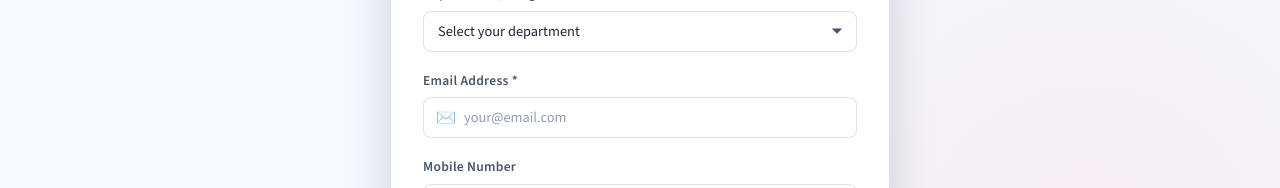
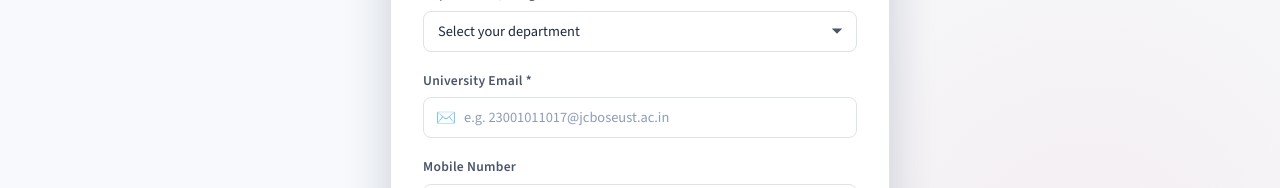
Before and after one commit to DeepakTaneja7/YMCA-CAMPUS-PORTAL, a plain HTML site: page jcbose-portal/student-signup.html in a window 1280 px wide. Shown: the part 703-891 px from the top of the page. Drawn offline with nearby package versions, Linux system fonts and the light colour scheme.

Commit message:
email specification in signup

```diff
--- a/jcbose-portal/student-signup.html
+++ b/jcbose-portal/student-signup.html
@@ -128,7 +128,7 @@
             </div>
 
             <div class="form-group">
-              <label class="form-label" for="email">Email Address *</label>
+              <label class="form-label" for="email">University Email *</label>
               <div class="input-icon-wrap">
                 <span class="icon">✉️</span>
                 <input
@@ -136,7 +136,9 @@
                   id="email"
                   name="email"
                   class="form-control"
-                  placeholder="your@email.com"
+                  placeholder="e.g. 23001011017@jcboseust.ac.in"
+                  pattern="[0-9]{11}@jcboseust\.ac\.in"
+                  title="Please enter your 11-digit roll number followed by @jcboseust.ac.in"
                   required
                 />
               </div>
```
